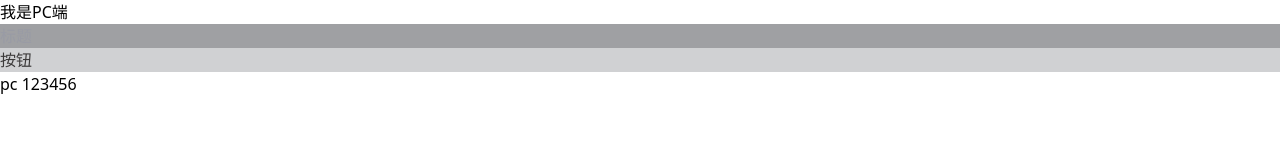
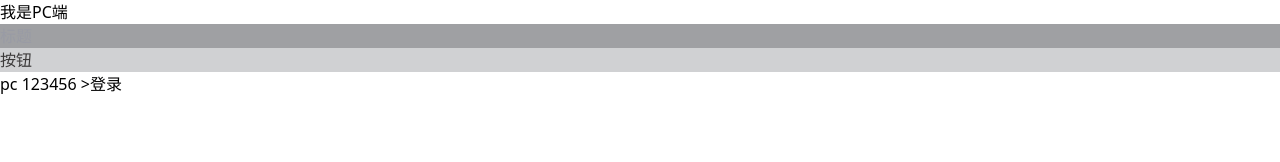
Before and after one commit to XiangZi7/KMMusicPlayer, a Vue app: page / in a window 1280 px wide. Shown: the top 162 px of the page. Built offline with nearby package versions, Linux system fonts and the light colour scheme.

Commit message:
🎉 init: 新增国际化 第一版

```diff
--- /dev/null
+++ b/src/i18n/en.ts
@@ -0,0 +1,6 @@
+export default {
+    button: {
+        confirm: 'Confirm',
+        login: 'Login'
+    }
+}
--- /dev/null
+++ b/src/i18n/i18n.ts
@@ -0,0 +1,18 @@
+// i18n配置
+import { createI18n } from "vue-i18n";
+import zhCn from "./zh-cn";
+import en from "./en";
+
+// 创建i18n
+const i18n = createI18n({
+    locale: localStorage.getItem("language") || "zhCn", // 语言标识
+    globalInjection: true, // 全局注入,可以直接使用$t
+    // 处理报错: Uncaught (in promise) SyntaxError: Not available in legacy mode (at message-compiler.esm-bundler.js:54:19)
+    legacy: false,
+    messages: {
+        zhCn,
+        en
+    }
+})
+
+export default i18n;
--- /dev/null
+++ b/src/i18n/zh-cn.ts
@@ -0,0 +1,6 @@
+export default {
+    button: {
+        confirm: '确认',
+        login: '登录'
+    }
+}
--- a/src/main.ts
+++ b/src/main.ts
@@ -2,8 +2,10 @@ import { createApp } from 'vue'
 import App from './App.vue'
 import router from './routers'
 import './style/index.sass'
+import i18n from './i18n/i18n'; // i18n的配置文件路径，也就是 createI18n 的文件地址
 
 const app = createApp(App)
 
 app.use(router)
+app.use(i18n)
 app.mount('#app')
--- a/src/pages/pc/index.vue
+++ b/src/pages/pc/index.vue
@@ -1,6 +1,6 @@
 <template>
   <div>
-    pc 123456
+    pc 123456 >{{ $t('button.login') }}
     <icon-mdi:abugida-devanagari />
   </div>
 </template>
```
Also changed, not shown: package.json (+6 -2 lines), 1 other file (tests, documents, lock files or other folders).
